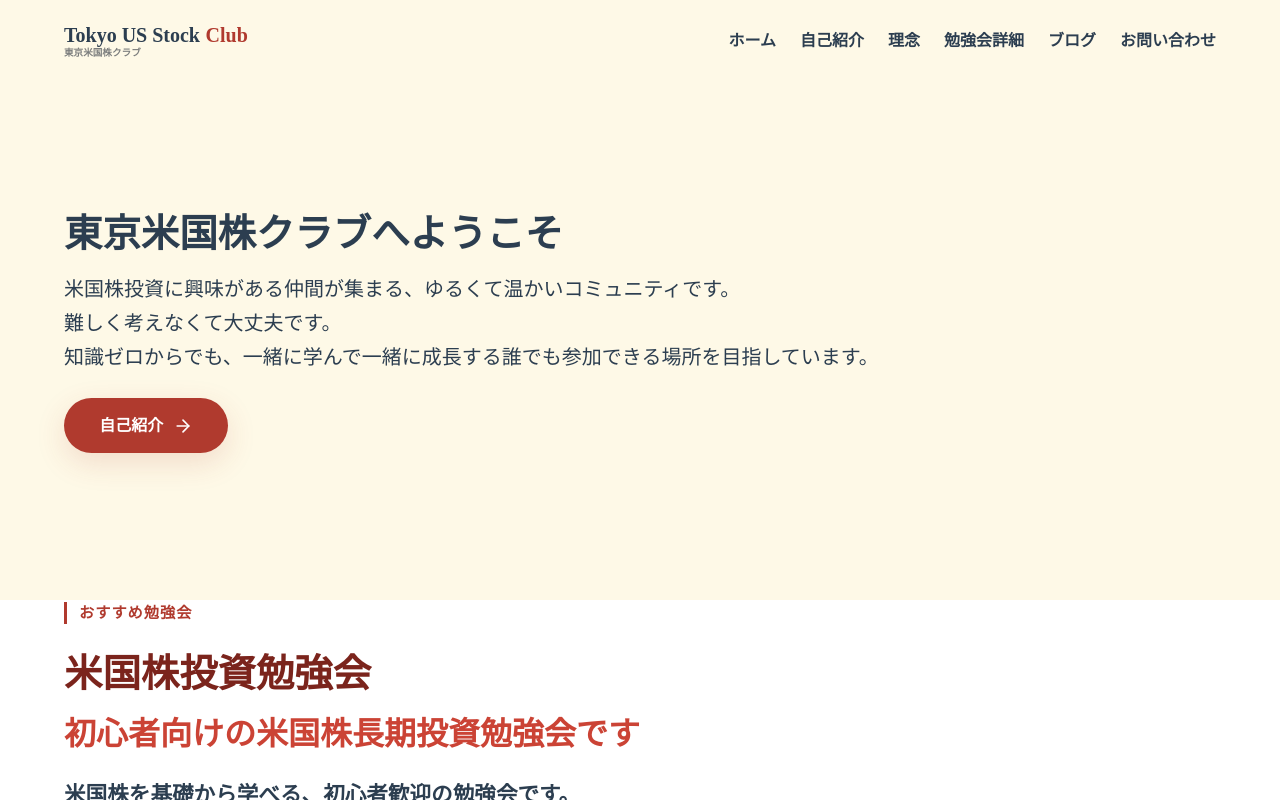
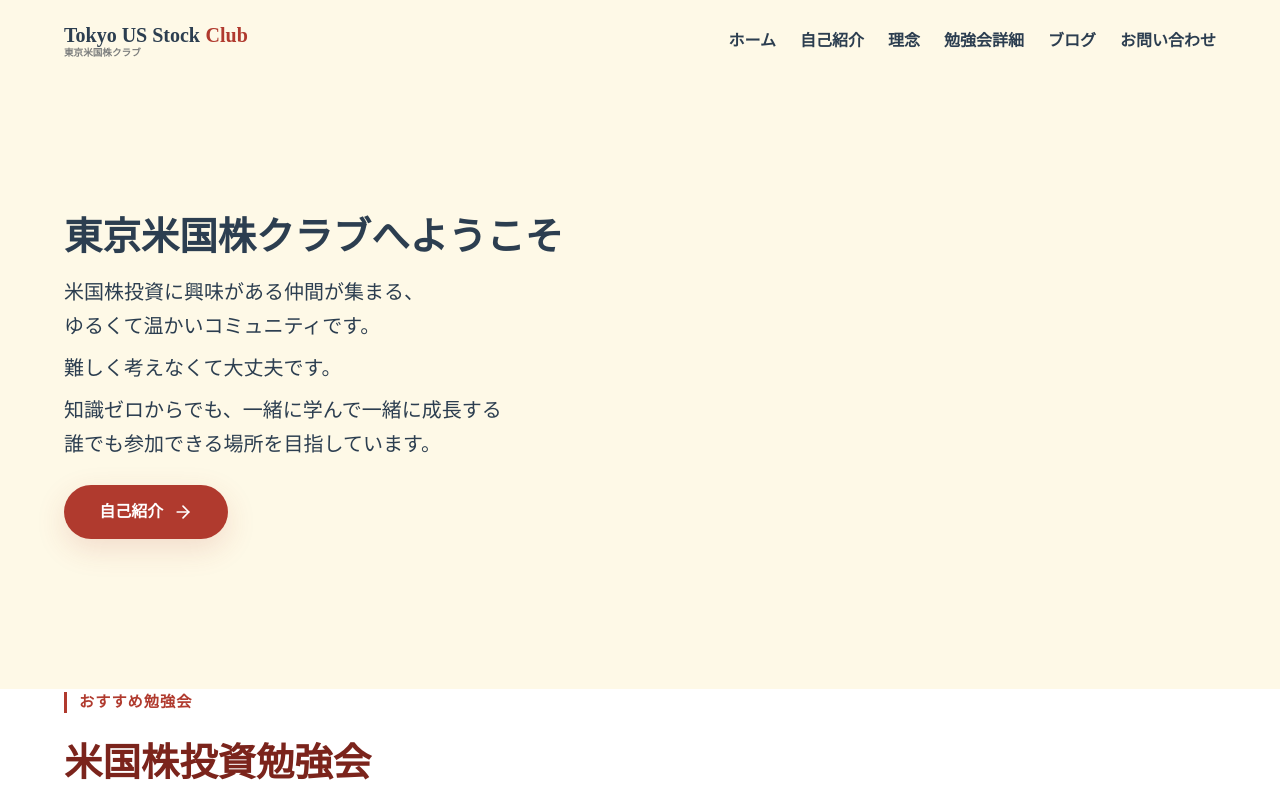
Before and after one commit to yutarotobioka0121-ship-it/tokyo-us-stock-site, a Next.js app: page / in a window 1280 px wide. Built offline with nearby package versions, Linux system fonts and the light colour scheme; no server answers; a web font is replaced by a local one.

Commit message:
copy: ヒーロー文章のsegment分割と改行調整

```diff
--- a/src/app/page.tsx
+++ b/src/app/page.tsx
@@ -14,9 +14,12 @@ export default async function Home() {
               <h1 className="hero-title">
                 <span className="segment block-segment">東京米国株クラブへようこそ</span>
                 <span className="segment-accent">
-                  <span className="segment">米国株投資に興味がある仲間が集まる、ゆるくて温かいコミュニティです。</span>
-                  <span className="segment">難しく考えなくて大丈夫です。</span>
-                  <span className="segment">知識ゼロからでも、一緒に学んで一緒に成長する誰でも参加できる場所を目指しています。</span>
+                  <span className="segment">米国株投資に興味がある仲間が集まる、</span>
+                  <span className="segment">ゆるくて温かいコミュニティです。</span>
+                  <span className="segment" style={{ display: 'block', margin: '0.5rem 0' }}>難しく考えなくて大丈夫です。</span>
+                  <span className="segment">知識ゼロからでも、</span>
+                  <span className="segment">一緒に学んで一緒に成長する</span>
+                  <span className="segment">誰でも参加できる場所を目指しています。</span>
                 </span>
               </h1>
 
```
